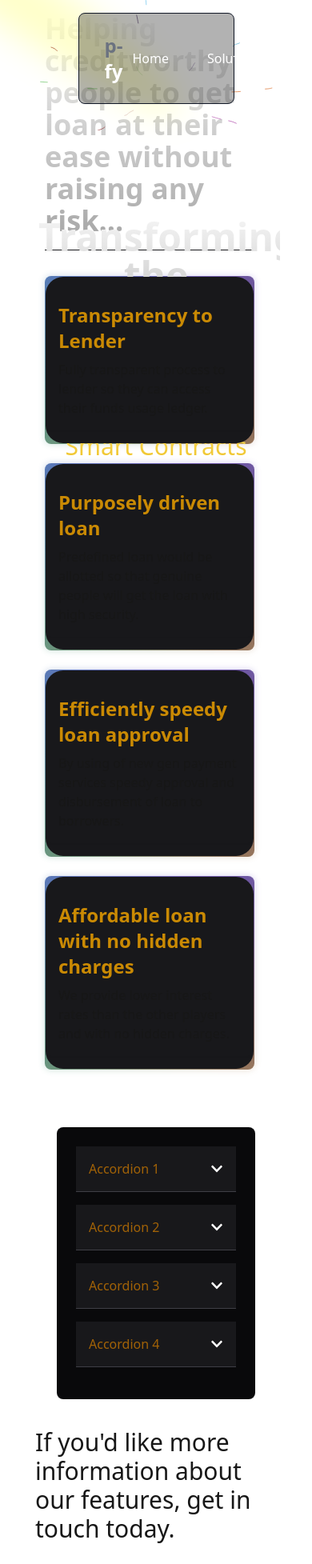
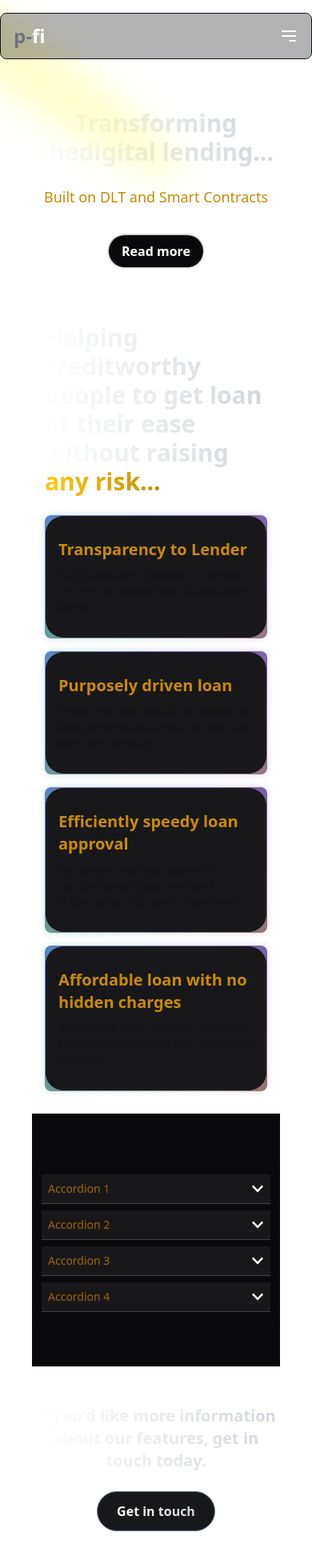
Before and after one commit to pfi-cbdc/pfi_frontend, a Next.js app: page / in a window 390 px wide. Shown: the top 1955 px of the page at 80% size. Built offline with nearby package versions, Linux system fonts and the light colour scheme.

Commit message:
ui changes

```diff
--- a/app/page.js
+++ b/app/page.js
@@ -4,10 +4,10 @@ import Image from "next/image";
 
 export default function Home() {
   return (
-    <div className="pt-24 mt-10">
-      <div className="m-10">
+    <div className="pt-12 mt-8">
+      <div className="m-6">
       <Spotlight
-        className="-top-40 left-0 md:left-60 md:-top-20"
+        className="-top-20 left-0 md:left-40 md:-top-20"
         fill="yellow"
       />
         <HeroSection />
--- a/components/Accordion.jsx
+++ b/components/Accordion.jsx
@@ -10,15 +10,15 @@ const AccordionItem = ({ title, content }) => {
   };
 
   return (
-    <div className="border-b border-zinc-700 mb-4">
+    <div className="border-b border-zinc-700 mb-2 sm:mb-3 md:mb-4">
       <div
-        className="flex justify-between items-center cursor-pointer p-4 bg-zinc-900 text-white"
+        className="flex justify-between items-center cursor-pointer p-2 sm:p-3 md:p-4 bg-zinc-900 text-white"
         onClick={toggleAccordion}
       >
-        <h3 className="text-yellow-700">{title}</h3>
+        <h3 className="text-yellow-700 text-sm sm:text-base md:text-lg">{title}</h3>
         {isOpen ? <FaChevronUp /> : <FaChevronDown />}
       </div>
-      {isOpen && <div className="p-4 bg-zinc-900 text-slate-300">{content}</div>}
+      {isOpen && <div className="p-2 sm:p-3 md:p-4 bg-zinc-900 text-slate-300 text-sm sm:text-base">{content}</div>}
     </div>
   );
 };
@@ -32,7 +32,7 @@ const Accordion = () => {
   ];
 
   return (
-    <div className="w-4/5 mx-auto mt-8 bg-zinc-950 p-6 rounded-lg">
+    <div className="w-full sm:w-11/12 md:w-4/5 mx-auto mt-4 sm:mt-6 md:mt-8 bg-zinc-950 p-3 sm:p-4 md:p-6 rounded-lg">
       {items.map((item, index) => (
         <AccordionItem key={index} title={item.title} content={item.content} />
       ))}
--- a/components/HeroSection.jsx
+++ b/components/HeroSection.jsx
@@ -15,57 +15,47 @@ function HeroSection() {
   };
 
   return (
-    <div>
-
-    <BackgroundLines className='-mb-20'>
-
-    <div className="-mb-30 max-w-7xl mx-auto relative z-10 w-full pt-20 md:pt-0 overflow-hidden">
-        <div className="animate-slide-in-left">
-          <h1 className="text-5xl md:text-7xl font-bold text-center bg-clip-text text-transparent bg-gradient-to-b from-neutral-50 to-neutral-400 py-4 px-2 mb-6">
-            Transforming the<br /> digital lending...
+    <div className="container mx-auto px-4 sm:px-6 lg:px-8">
+      <div className="py-8 sm:py-16 md:py-24">
+        <div className="max-w-3xl mx-auto text-center">
+          <h1 className="text-3xl pb-2 sm:text-4xl md:text-6xl lg:text-6xl font-bold mb-4 sm:mb-6 bg-gradient-to-r from-white to-gray-300 text-transparent bg-clip-text">
+            Transforming the<br className="hidden sm:inline" />digital lending...
           </h1>
-          <p className="mt-6 mb-4 pb-6 text-3xl font-normal max-w-lg text-center mx-auto bg-clip-text text-transparent bg-gradient-to-b from-yellow-200 to-yellow-500">
+          <p className="text-lg sm:text-xl md:text-2xl mb-8 sm:mb-8 text-yellow-600">
             Built on DLT and Smart Contracts
           </p>
-          <div className="flex justify-center mt-8">
+          <div className="mb-8 sm:mb-12 flex justify-center">
             <HoverBorderGradient
               containerClassName="rounded-full"
               as="button"
               onClick={scrollToKeyFeatures}
-              className="dark:bg-black bg-white text-black dark:text-white flex items-center space-x-2 p-4 px-7">
+              className="px-4 sm:px-6 py-2 sm:py-3 text-base sm:text-lg font-semibold text-white bg-zinc-950 hover:bg-yellow-600 transition duration-300"
+            >
               Read more
             </HoverBorderGradient>
           </div>
         </div>
       </div>
 
-    </BackgroundLines>
-
-
-    {/* niche wala card*/}
-    <div className="mt-[-240px]" ref={keyFeaturesRef}>
+      <div ref={keyFeaturesRef} className="py-1 sm:py-8 md:py-4">
         <KeyFeatures/>
       </div>
 
-    <div>
+      <div className="py-12 sm:py-16 md:py-24 bg-zinc-950">
         <Accordion/>
       </div>
 
-    <div >
-      <h3 className="flex justify-center mt-8 text-3xl p-1">
+      <div className="py-12 sm:py-16 md:py-24 text-center">
+        <h3 className="text-xl sm:text-2xl md:text-3xl font-semibold mb-6 sm:mb-8 bg-gradient-to-r from-white to-gray-300 text-transparent bg-clip-text">
           If you&apos;d like more information about our features, get in touch today.
         </h3>
-      <div className="flex justify-center mt-6" >
-      <Link href="/contact" className="bg-yellow-400 text-black font-semibold py-3 text-xl px-6 rounded-full hover:bg-yellow-500 ml-2">
-          Get in touch
+        <div>
+          <Link href="/contact" className="inline-block px-6 sm:px-8 py-3 sm:py-4 text-base sm:text-lg font-semibold bg-zinc-900 rounded-full hover:bg-yellow-600 transition duration-300 border border-slate-500">
+            <span className="bg-gradient-to-r from-white to-gray-300 text-transparent bg-clip-text">Get in touch</span>
           </Link>
         </div>
-
       </div>
-
     </div>
-
-
   )
 }
 
--- a/components/KeyFeatures.jsx
+++ b/components/KeyFeatures.jsx
@@ -3,42 +3,42 @@ import React from 'react';
 import { BackgroundGradient } from './ui/background-gradient';
 
 const FeatureBox = ({ title, description }) => (
-  <div className="feature-box rounded-lg p-4 shadow-sm ">
-    <h3 className="text-2xl font-semibold mb-2 text-yellow-600">{title}</h3>
-    <p>{description}</p>
+  <div className="feature-box rounded-lg p-4 shadow-sm">
+    <h3 className="text-xl sm:text-2xl font-semibold mb-2 text-yellow-600">{title}</h3>
+    <p className="text-sm sm:text-base">{description}</p>
   </div>
 );
 
 const CreditOfferingFeatures = () => {
   return (
-    <div className="credit-offering-container max-w-6xl mx-auto pb-10 pl-4 pr-8">
-      <h1 className="text-4xl font-bold  bg-clip-text text-transparent bg-gradient-to-b from-neutral-50 to-neutral-400 pb-4 mb-8 -mt-20 border-b border-zinc-900">
-      Helping creditworthy people to get loan at their ease without raising any risk...
+    <div className='max-w-6xl mx-auto pb-6 sm:pb-10 px-4 sm:px-6 lg:px-8'>
+      <h1 className="text-3xl sm:text-xl md:text-4xl font-bold mb-6 bg-gradient-to-r from-white to-gray-300 text-transparent bg-clip-text">
+        Helping creditworthy people to get loan at their ease without raising <span className="bg-gradient-to-r from-yellow-400 to-yellow-600 text-transparent bg-clip-text">any risk...</span>
       </h1>
 
-      <div className="features-grid grid grid-cols-1 md:grid-cols-2 gap-6">
-        <BackgroundGradient className='rounded-[22px] bg-zinc-900 overflow-hidden py-4'>
+      <div className="features-grid grid grid-cols-1 sm:grid-cols-2 gap-4 sm:gap-6">
+        <BackgroundGradient className='rounded-[22px] bg-zinc-900 overflow-hidden py-3 sm:py-4'>
         <FeatureBox
           title="Transparency to Lender"
           description="Fully transparent process to lender so they can access their funds usage ledger."
         />
         </BackgroundGradient>
 
-        <BackgroundGradient className='rounded-[22px] bg-zinc-900 overflow-hidden py-4'>
+        <BackgroundGradient className='rounded-[22px] bg-zinc-900 overflow-hidden py-3 sm:py-4'>
         <FeatureBox
           title="Purposely driven loan"
           description="Predefined loan would be allotted so that genuine people will get the loan with high security."
         />
         </BackgroundGradient>
 
-        <BackgroundGradient className='rounded-[22px] bg-zinc-900 overflow-hidden py-4'>
+        <BackgroundGradient className='rounded-[22px] bg-zinc-900 overflow-hidden py-3 sm:py-4'>
         <FeatureBox
           title="Efficiently speedy loan approval"
           description="By using of new gen payment services speedy approval and disbursement of loan to borrowers."
         />
         </BackgroundGradient>
 
-        <BackgroundGradient className='rounded-[22px] bg-zinc-900 overflow-hidden py-4'>
+        <BackgroundGradient className='rounded-[22px] bg-zinc-900 overflow-hidden py-3 sm:py-4'>
         <FeatureBox
           title="Affordable loan with no hidden charges"
           description="We provide lower interest rates than the other players and with no hidden charges."
--- a/components/Navbar.jsx
+++ b/components/Navbar.jsx
@@ -1,22 +1,36 @@
+'use client'
 import Link from "next/link";
+import { useState } from "react";
 
 const Navbar = () => {
+  const [isMenuOpen, setIsMenuOpen] = useState(false);
+
   return (
-    <nav className="bg-black bg-opacity-30 py-3 px-8 flex justify-between items-center fixed top-4 left-1/4 right-1/4 z-50 rounded-lg border border-gray-900">
-
+    <nav className="bg-black bg-opacity-30 py-3 px-4 sm:px-8 flex flex-wrap justify-between items-center fixed top-4 left-0 right-0 sm:left-1/4 sm:right-1/4 md:left-0 md:right-0 lg:left-1/6 lg:right-1/6 z-50 rounded-lg border border-gray-900">
       <div className="flex items-center">
         <Link href="/" className="text-white text-2xl font-bold">
-          <span className="text-gray-500">p<span className="text-gray-500">-</span></span>fy
+          <span className="text-gray-500">p<span className="text-gray-500">-</span></span>fi
         </Link>
       </div>
 
-      <div className="flex items-center space-x-6">
-        <Link href="/" className="text-white hover:text-yellow-400 px-3">Home</Link>
-         <Link href="/solutions" className="text-white hover:text-yellow-400 px-3">Solutions</Link>
-        <Link href="/about" className="text-white hover:text-yellow-400 px-3">About Us</Link>
-        <Link href="/contact" className="bg-yellow-400 text-black font-semibold py-2 px-4 rounded-full hover:bg-yellow-500 ml-2">
-          Book a Demo
-        </Link>
+      <button
+        onClick={() => setIsMenuOpen(!isMenuOpen)}
+        className="lg:hidden text-white focus:outline-none"
+      >
+        <svg className="h-6 w-6" fill="none" viewBox="0 0 24 24" stroke="currentColor">
+          <path strokeLinecap="round" strokeLinejoin="round" strokeWidth={2} d="M4 6h16M4 12h16m-7 6h7" />
+        </svg>
+      </button>
+
+      <div className={`${isMenuOpen ? 'block' : 'hidden'} lg:flex w-full lg:w-auto lg:items-center lg:space-x-6 mt-4 lg:mt-0`}>
+        <div className="flex flex-col items-end lg:flex-row lg:items-center">
+          <Link href="/" className="block lg:inline-block text-white hover:text-yellow-400 px-3 py-2 lg:py-0">Home</Link>
+          <Link href="/solutions" className="block lg:inline-block text-white hover:text-yellow-400 px-3 py-2 lg:py-0">Solutions</Link>
+          <Link href="/about" className="block lg:inline-block text-white hover:text-yellow-400 px-3 py-2 lg:py-0">About Us</Link>
+          <Link href="/contact" className="block lg:inline-block bg-yellow-400 text-black font-semibold py-2 px-4 rounded-full hover:bg-yellow-500 mt-2 lg:mt-0">
+            Book a Demo
+          </Link>
+        </div>
       </div>
     </nav>
   );
```
Lines whose indentation alone changed are shown as unchanged.
